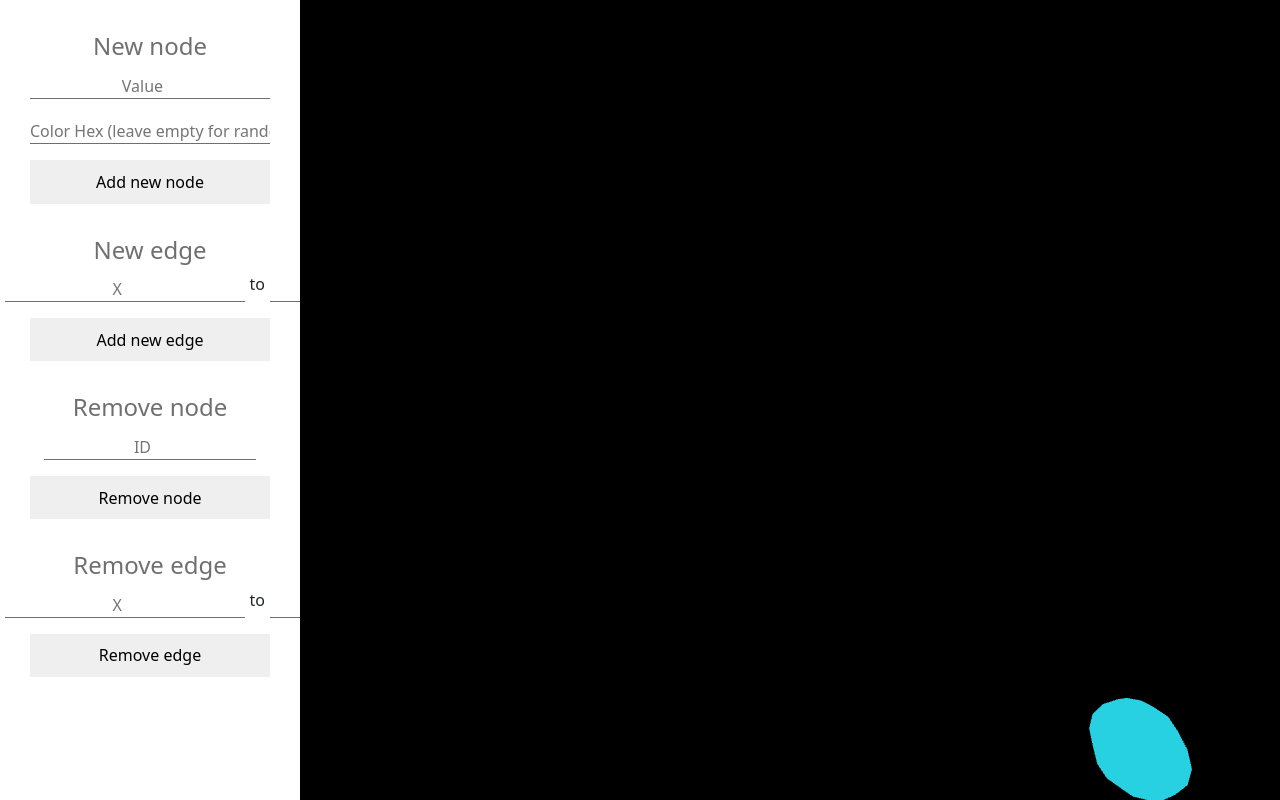
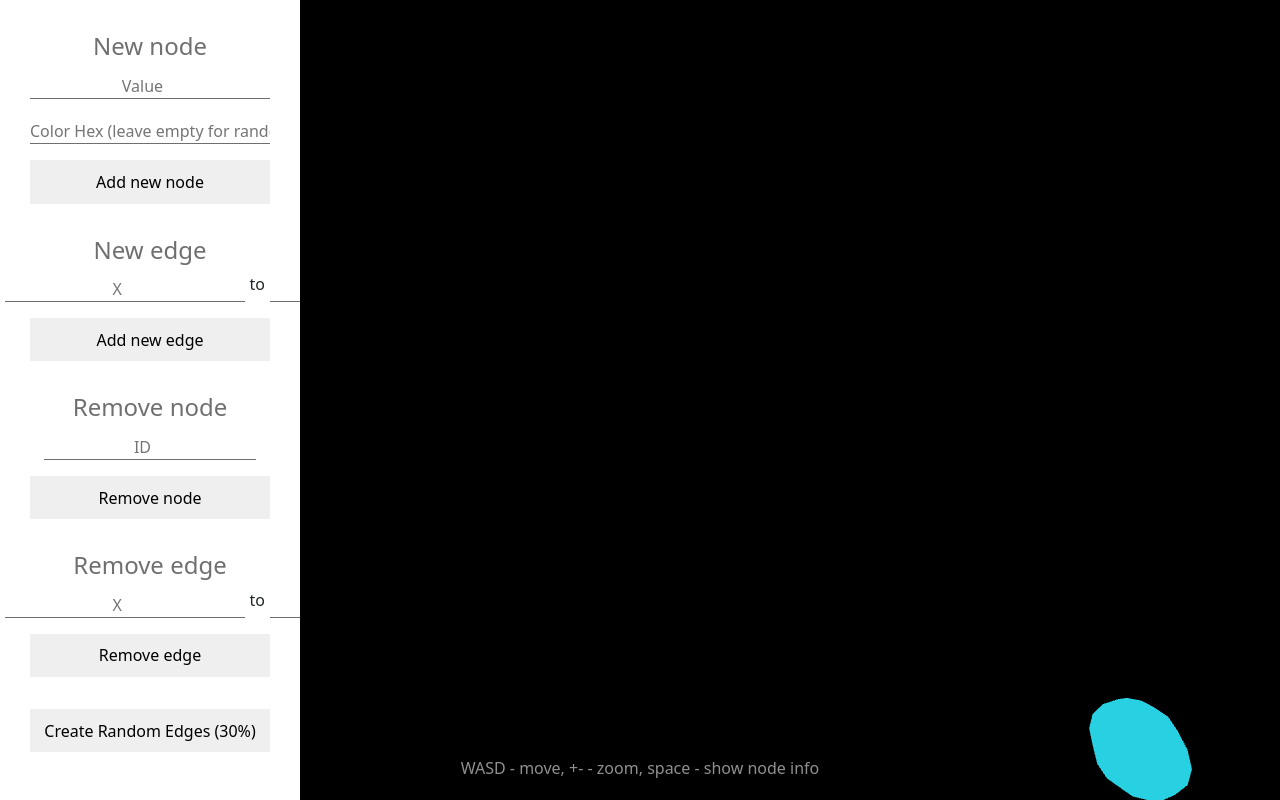
Before and after one commit to vis256/WebGL-3D-Graph, a plain HTML site: page index.html in a window 1280 px wide. Drawn offline with nearby package versions, Linux system fonts and the light colour scheme.

Commit message:
🍻 Final touches hopefully

```diff
--- a/index.css
+++ b/index.css
@@ -54,6 +54,7 @@ button {
   font-weight: 1000;
 }
 
+
 .vis-off {
   visibility: hidden;
 }
@@ -103,3 +104,12 @@ button {
   flex-wrap: nowrap;
   justify-content: space-evenly;
 }
+
+#helper {
+  position: absolute;
+  bottom: 20px;
+  width: 100vw;
+  text-align: center;
+  color: #ffffff90;
+
+}
--- a/index.html
+++ b/index.html
@@ -45,6 +45,10 @@
             </div>
             <button onclick="deleteEdge()">Remove edge</button>
         </div>
+        <div class="custom-form">
+            <button onclick="createRandomEdges(0.3)">Create Random Edges (30%)</button>
+        </div>
     </div>
+    <div id="helper">WASD - move, +- - zoom, space - show node info</div>
 </body>
 </html>
```
